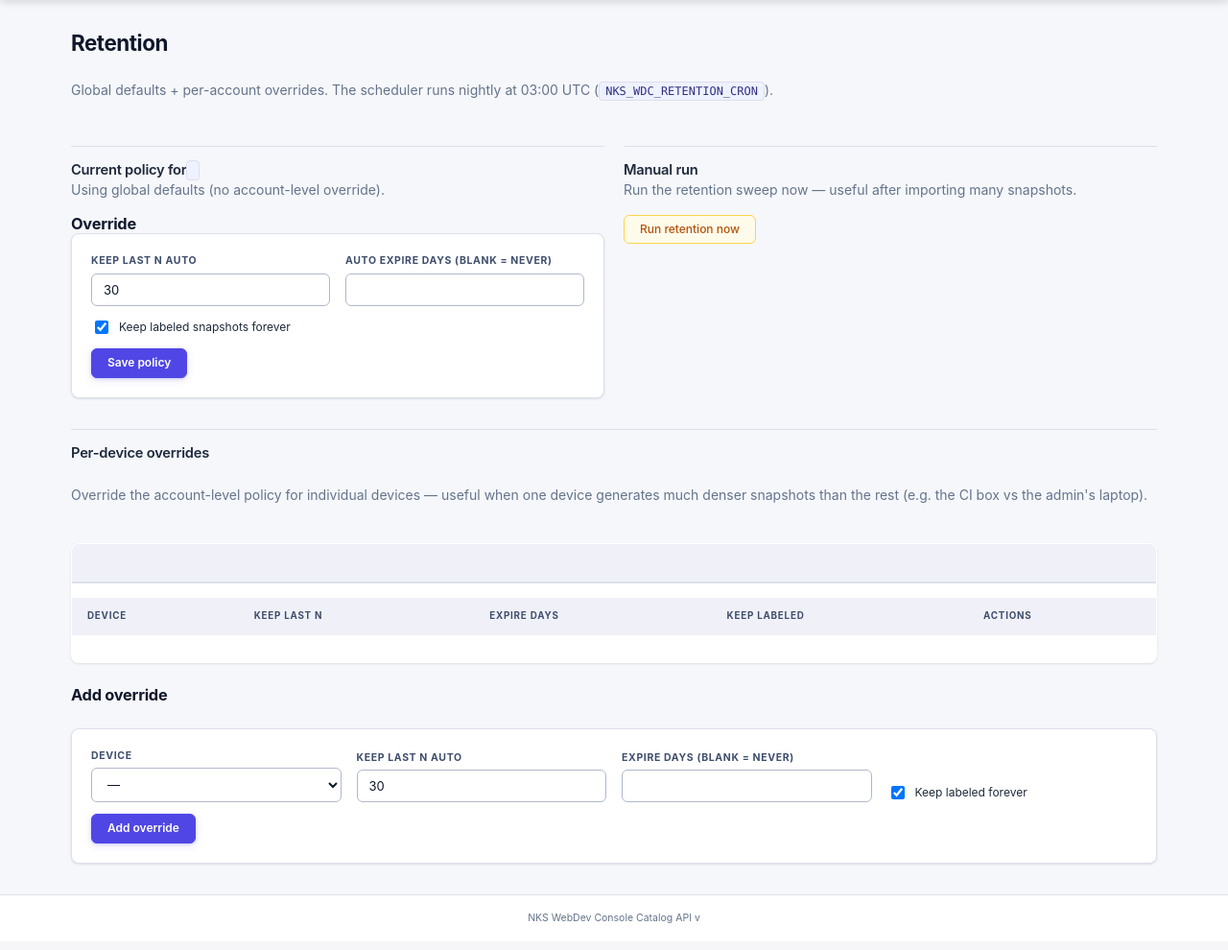
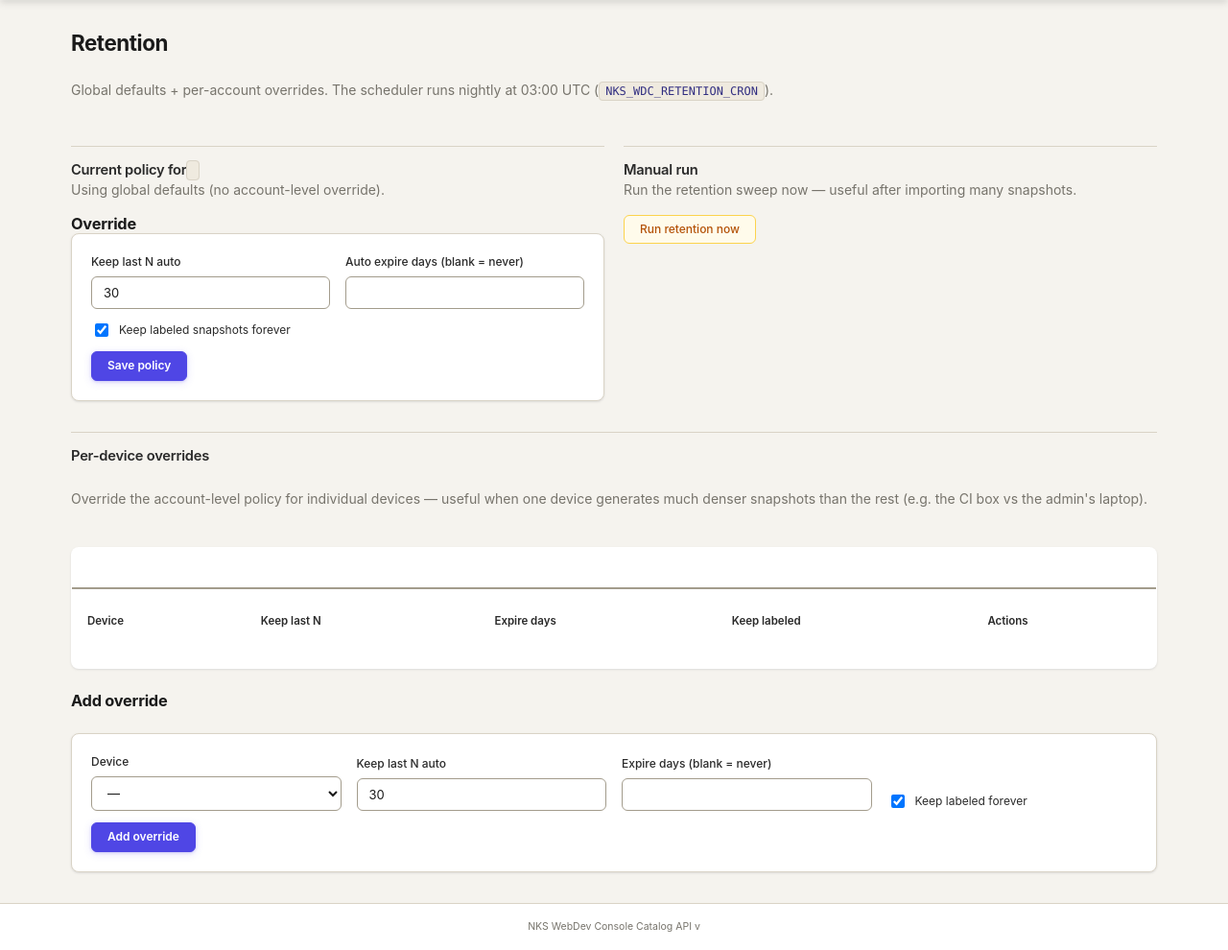
Before and after one commit to nks-hub/wdc-catalog-api, a Python web app: template app/templates/retention.html in a window 1280 px wide. Shown: the part 54-1044 px from the top of the page at 96% size. Before the commit the page ends 1016 px from the top, so only its background shows below. Run offline with Jinja, Linux system fonts and the light colour scheme; the template is opened without the code that fills it, so the values that code supplies are empty.

Commit message:
ui(p0): warm paper palette + zebra tables + sentence-case labels + mono stat numbers

```diff
--- a/app/static/admin.css
+++ b/app/static/admin.css
@@ -8,27 +8,35 @@
    Design tokens — light mode
    -------------------------------------------------------------------------- */
 :root {
-  /* Surfaces — pure white cards on a very-slightly-warm off-white page */
-  --bg:           #f6f7fb;
+  /* Surfaces — warm paper (#f5f3ee) instead of cold slate. NN/g trust
+     research 2023: warm neutrals read as higher quality in B2B admin
+     surfaces. Cards stay pure white to out-bright the page. */
+  --bg:           #f5f3ee;
   --surface:      #ffffff;
-  --surface-2:    #f0f1f8;
-  --surface-3:    #e4e6f0;
+  --surface-2:    #ebe7de;
+  --surface-3:    #ddd8cb;
 
-  /* Borders */
-  --border:       #dde0ea;
-  --border-strong:#b0b8cc;
+  /* Borders — single token, used only on inputs + dividers; cards
+     get edges from shadow instead. */
+  --border:       #d9d3c6;
+  --border-strong:#a39c8c;
 
-  /* Text — deep navy-slate for maximum contrast */
-  --text:         #0f172a;
-  --text-2:       #1e293b;
-  --text-3:       #3e4d6c;
-  --text-4:       #64748b;
+  /* Text — neutral warm black (not blue-black) against warm paper. */
+  --text:         #1a1a1a;
+  --text-2:       #2a2a2a;
+  --text-3:       #555552;
+  --text-4:       #77746c;
 
-  /* Accent — vivid indigo-violet */
+  /* Accent — structural indigo stays for links + brand. A second
+     ``--action`` token carries primary CTAs so buttons pop in the
+     warm context instead of blending with the topbar. */
   --accent:       #4f46e5;
   --accent-hover: #3730a3;
-  --accent-subtle:#eef2ff;
+  --accent-subtle:#efeadf;  /* warm cream for chip hover + version pill */
   --accent-text:  #312e81;
+
+  --action:       #c2410c;  /* burnt orange CTA */
+  --action-hover: #9a3412;
 
   /* Topbar */
   --topbar-bg:    #1e1b4b;
@@ -500,23 +508,28 @@ main.container {
 }
 
 .stat-card h3 {
-  font-size: 0.7rem;
-  font-weight: 700;
-  letter-spacing: 0.09em;
-  text-transform: uppercase;
-  color: var(--accent);
+  font-size: 0.929rem;
+  font-weight: 600;
+  color: var(--text-3);
   margin: 0;
   padding-bottom: var(--space-2);
-  border-bottom: 2px solid var(--accent-subtle);
+  border-bottom: 1px solid var(--border);
 }
 
 .stat-row {
   display: flex;
   justify-content: space-between;
   align-items: baseline;
-  font-size: 0.857rem;
+  font-size: 0.929rem;
 }
 .stat-row span { color: var(--text-3); }
+.stat-row b {
+  font-family: var(--font-mono);
+  font-variant-numeric: tabular-nums;
+  font-size: 1.286rem;
+  font-weight: 600;
+  color: var(--text);
+}
 .stat-row b {
   font-size: 1.2rem;
   font-weight: 700;
@@ -758,12 +771,12 @@ main.container {
 .form-grid label {
   display: flex;
   flex-direction: column;
-  gap: 5px;
-  font-size: 0.75rem;
-  font-weight: 700;
-  color: var(--text-3);
-  text-transform: uppercase;
-  letter-spacing: 0.06em;
+  gap: 6px;
+  /* Sentence-case + normal weight — matches Linear/Stripe/Vercel
+     admin conventions, more readable than 10 px uppercase. */
+  font-size: 0.857rem;
+  font-weight: 500;
+  color: var(--text-2);
 }
 .form-grid input,
 .form-grid select {
@@ -855,35 +868,46 @@ main.container {
 }
 
 .data thead tr {
-  background: var(--surface-2);
-  border-bottom: 2px solid var(--border);
+  background: transparent;
+  /* Single heavier underline under the header row replaces per-row
+     borders below. NN/g data-table research 2019: zebra + heavy
+     header underline + hover reads faster than a 1 px grid. */
+  border-bottom: 2px solid var(--border-strong);
 }
 .data thead th {
   position: sticky;
   top: 56px;
   z-index: 2;
-  background: var(--surface-2);
+  background: var(--surface);
 }
 .data th {
   padding: var(--space-3) var(--space-4);
   text-align: left;
-  font-size: 0.7rem;
-  font-weight: 700;
-  letter-spacing: 0.08em;
-  text-transform: uppercase;
-  color: var(--text-3);
+  /* Sentence-case, weight 600 — modern admin tables (Linear, Stripe
+     dashboard, GitHub) moved away from uppercase micro-caps. */
+  font-size: 0.821rem;
+  font-weight: 600;
+  color: var(--text-2);
   white-space: nowrap;
 }
 
 .data td {
-  padding: var(--space-3) var(--space-4);
-  border-top: 1px solid var(--border);
+  padding: 12px var(--space-4);
   color: var(--text-2);
   vertical-align: middle;
   transition: background 100ms ease;
 }
-.data tbody tr:first-child td { border-top: none; }
-.data tbody tr:hover td { background: var(--surface-2); }
+/* Zebra — subtle warm stripe so long lists read left-to-right
+   without the eye re-locking per row. Row borders removed
+   because zebra + underline-below-header does the same job with
+   less visual noise. */
+.data tbody tr:nth-child(even) td {
+  background: color-mix(in srgb, var(--surface-2) 50%, transparent);
+}
+.data tbody tr:hover td {
+  background: var(--accent-subtle);
+  box-shadow: inset 3px 0 0 var(--accent);
+}
 .data tbody tr:focus-within td { background: var(--accent-subtle); }
 
 .data.compact th { padding: var(--space-2) var(--space-4); }
```
